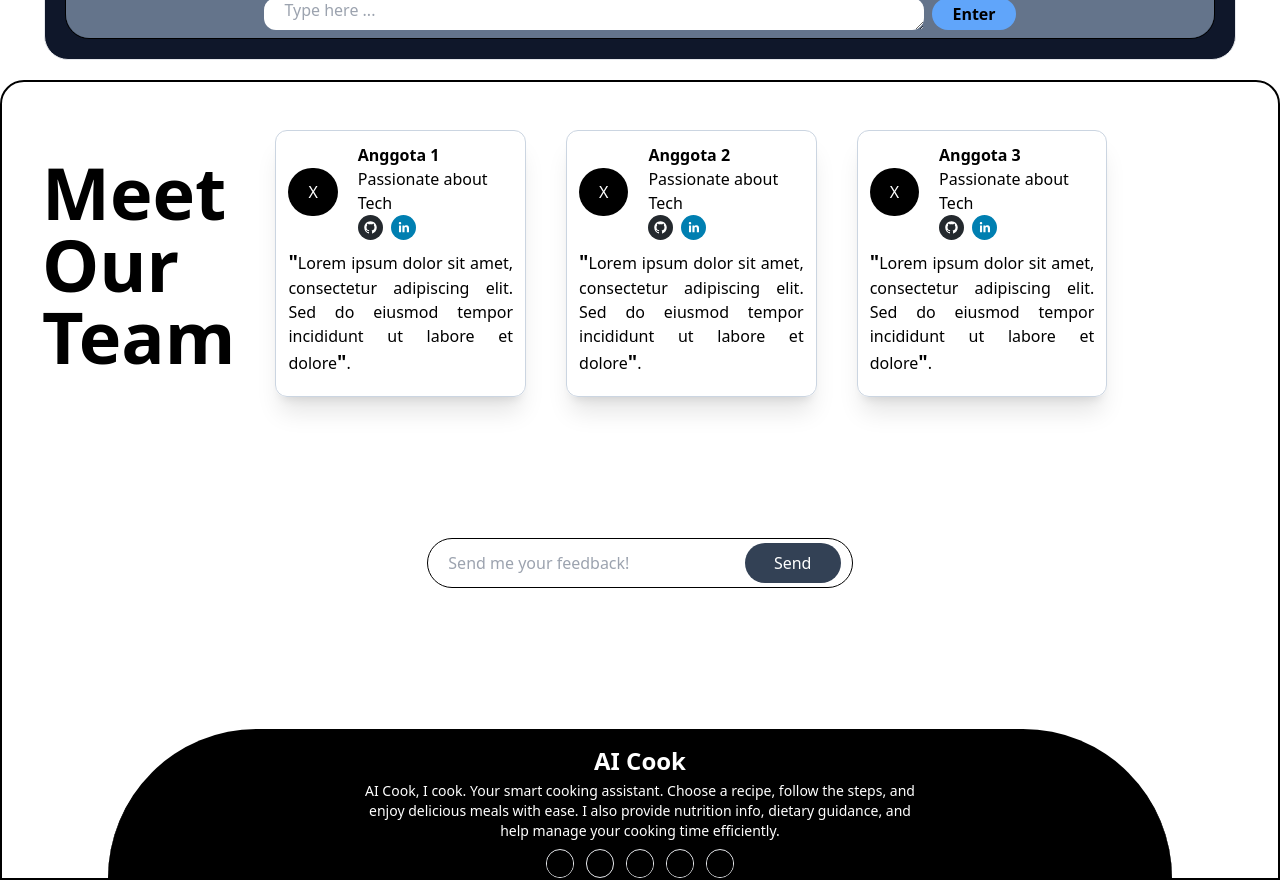
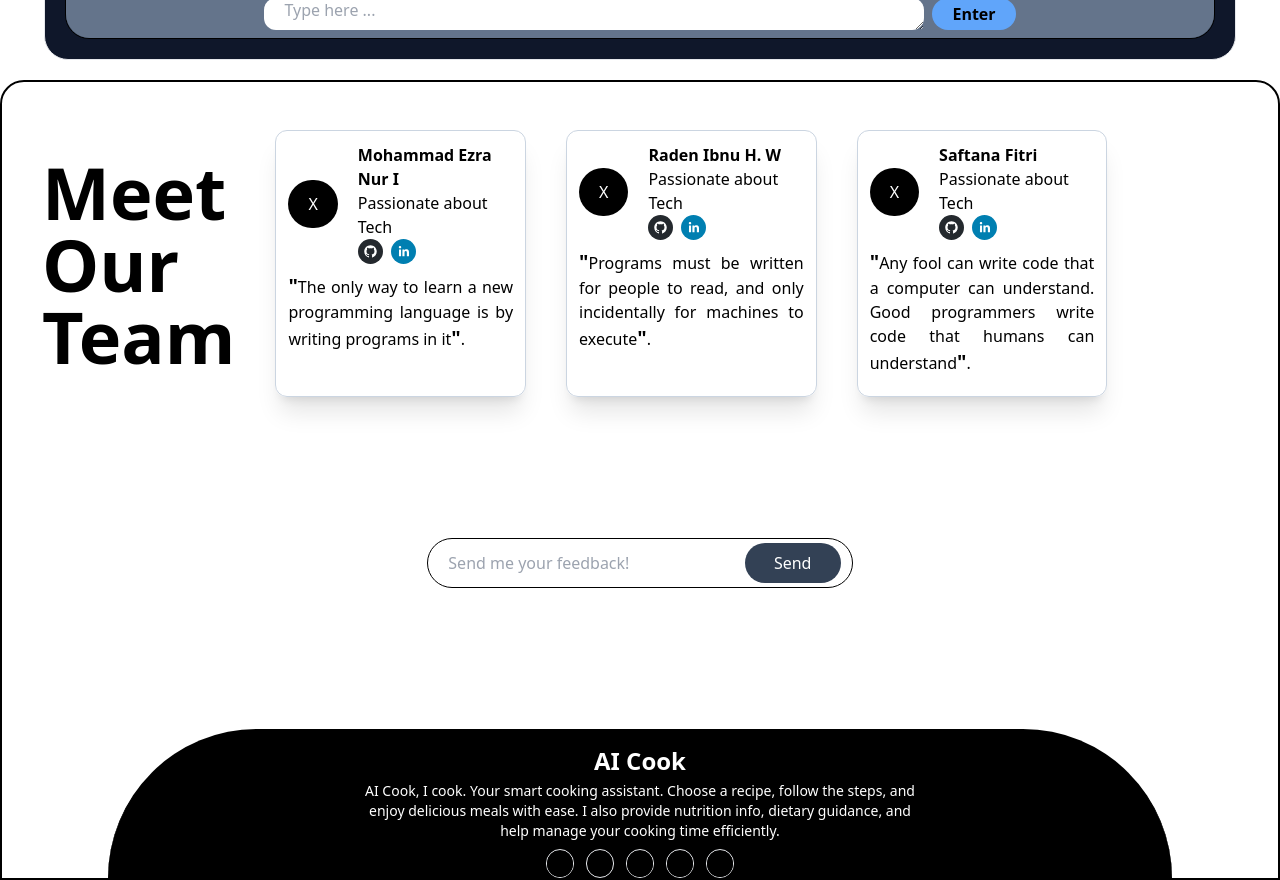
Before and after one commit to heyZra/chatbot-receipt, a React (Vite) app: page / in a window 1280 px wide. Shown: the part 1520-2400 px from the top of the page. Built offline with nearby package versions, Linux system fonts and the light colour scheme; what groq-sdk would draw is missing.

Commit message:
commit again

```diff
--- a/src/App.jsx
+++ b/src/App.jsx
@@ -18,10 +18,10 @@ function App() {
   const handleButton = async (e) => {
     e.preventDefault();
     try {
-      const prompt = `Ini perintahnya:
-        1. ${textChat}? ini adalah pertanyaanya.
+      const prompt = `Lakukan perintah sesuai di bawah ini:
+        1. "${textChat}?" Ini adalah pertanyaanya.
         2. Jika pertanyaanya tidak berunsur resep makanan/minumman maka cukup dengan memberikan response "Maaf, Kami Hanya Bisa Bantu Untuk Resep Makanan, Silahkan Coba Lagi 😄" tidak lebih.
-        3. Tapi jika pertanyaanya berunsur resep makanan/minuman maka jawab dengan per point dan tambahkan juga emoji menarik di tiap bahannya.`;
+        3. Tapi jika pertanyaanya berunsur resep makanan/minuman maka jawab dengan per point, tambahkan juga emoji menarik di tiap bahannya dan berikan juga nutrisi dan gizi yang lengkap sehingga menjadi makanan/minuman yang sehat `;
       const askAI = await requestGroqAI(prompt);
       setAnsware(askAI);
       setTextChat("");
@@ -164,31 +164,25 @@ function App() {
           </span>
           <div className="flex gap-10 min-[995px]:ml-10 max-[780px]:gap-5 max-[995px]:justify-center">
             <CardAbout
-              name="Anggota 1"
+              name="Mohammad Ezra Nur I"
               role="Passionate about Tech"
               github="https://github.com"
               linkedin="https://linkedin.com"
-              quote="Lorem ipsum dolor sit
-              amet, consectetur adipiscing elit. Sed do eiusmod tempor incididunt
-              ut labore et dolore"
+              quote="The only way to learn a new programming language is by writing programs in it"
             />
             <CardAbout
-              name="Anggota 2"
+              name="Raden Ibnu H. W"
               role="Passionate about Tech"
               github="https://github.com"
               linkedin="https://linkedin.com"
-              quote="Lorem ipsum dolor sit
-              amet, consectetur adipiscing elit. Sed do eiusmod tempor incididunt
-              ut labore et dolore"
+              quote="Programs must be written for people to read, and only incidentally for machines to execute"
             />
             <CardAbout
-              name="Anggota 3"
+              name="Saftana Fitri"
               role="Passionate about Tech"
               github="https://github.com"
               linkedin="https://linkedin.com"
-              quote="Lorem ipsum dolor sit
-              amet, consectetur adipiscing elit. Sed do eiusmod tempor incididunt
-              ut labore et dolore"
+              quote="Any fool can write code that a computer can understand. Good programmers write code that humans can understand"
             />
           </div>
         </div>
--- a/src/Component/CardAbout.jsx
+++ b/src/Component/CardAbout.jsx
@@ -3,7 +3,7 @@ import { SocialIcon } from "react-social-icons";
 const CardAbout = (props) => {
   const { name, role, github, linkedin, quote } = props;
   return (
-    <div className="border shadow-xl border-slate-300 rounded-xl h-fit w-1/4 p-3 hover:scale-105">
+    <div className="border shadow-xl border-slate-300 rounded-xl min-h-56 w-1/4 p-3 hover:scale-105">
       <div className="flex gap-5 items-center">
         <div className="bg-black rounded-full text-white w-fit px-5 py-3">
           X
```
